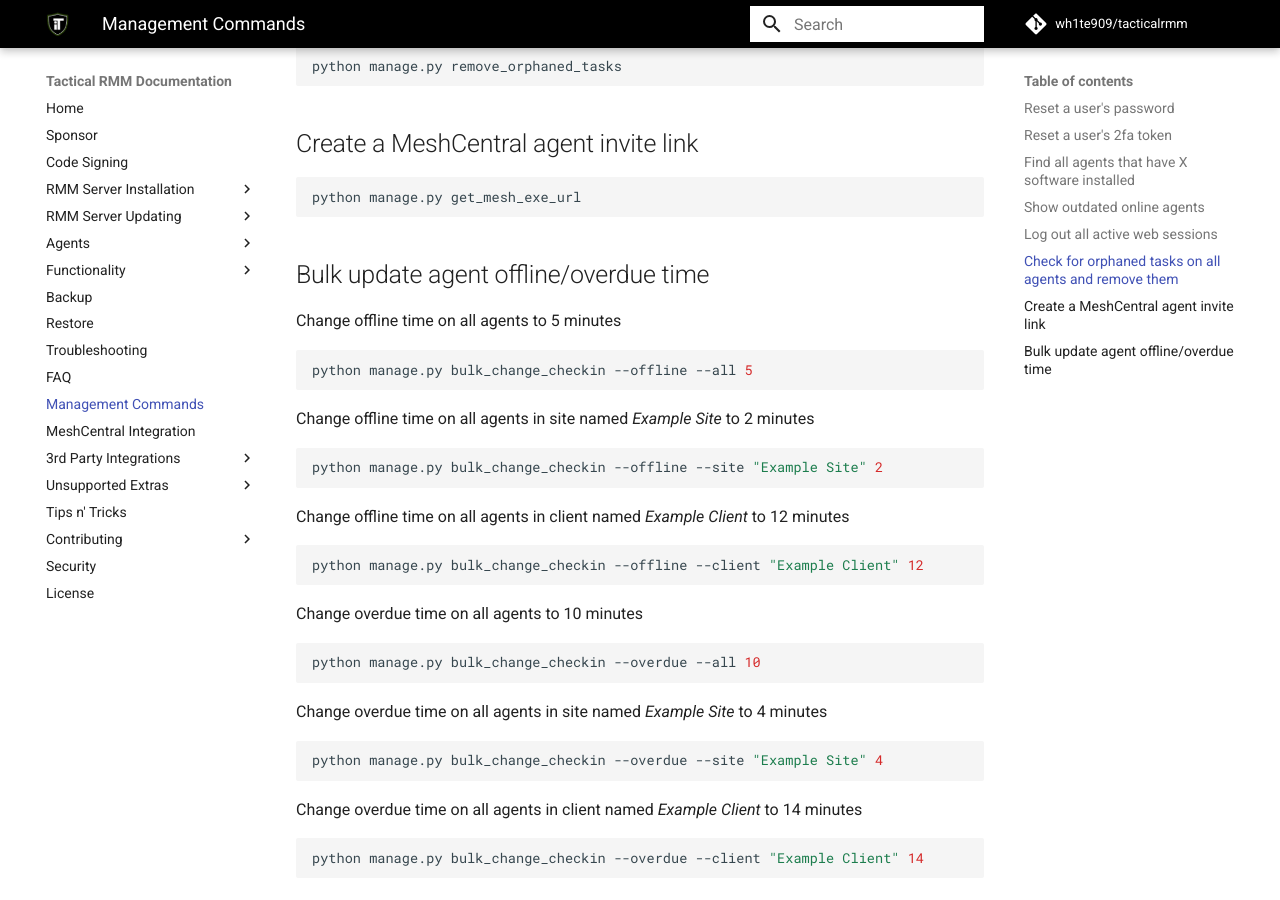
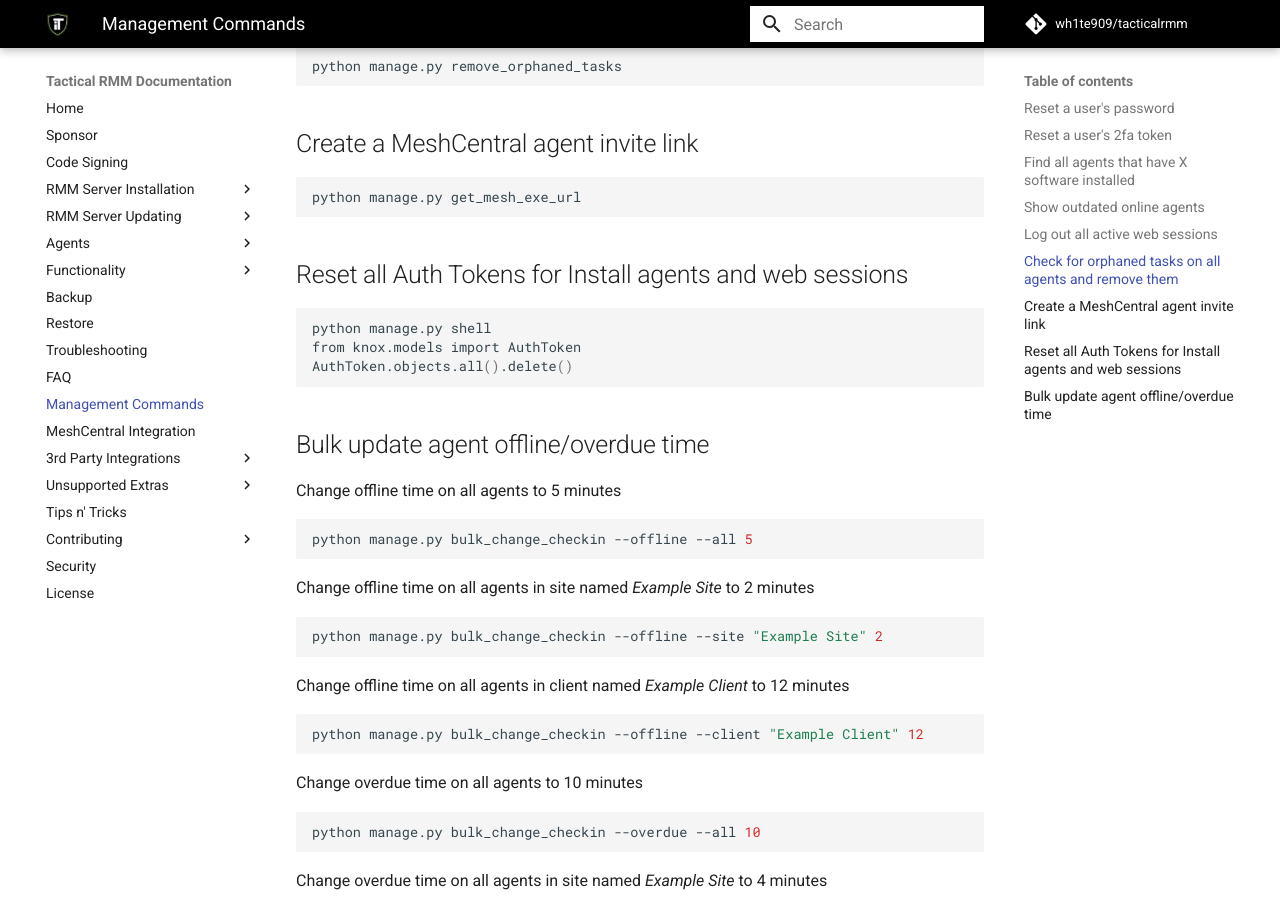
Before and after one commit to amidaware/trmm-docs, an MkDocs documentation site: the page built from docs/docs/management_cmds.md, in a window 1280 px wide and 900 px high, scrolled down 980 px. Built offline with MkDocs 1.6.1 and Material for MkDocs 9.7.7, drawn with Linux system fonts in a browser that asks for light colours; comment, search, counter and statistics services are not loaded.

Commit message:
docs - adding how to invalidate all auth tokens

````diff
--- a/docs/docs/management_cmds.md
+++ b/docs/docs/management_cmds.md
@@ -49,6 +49,14 @@
 python manage.py get_mesh_exe_url
 ```
 
+## Reset all Auth Tokens for Install agents and web sessions
+
+```bash
+python manage.py shell
+from knox.models import AuthToken
+AuthToken.objects.all().delete()
+```
+
 ## Bulk update agent offline/overdue time
 
 Change offline time on all agents to 5 minutes
````
